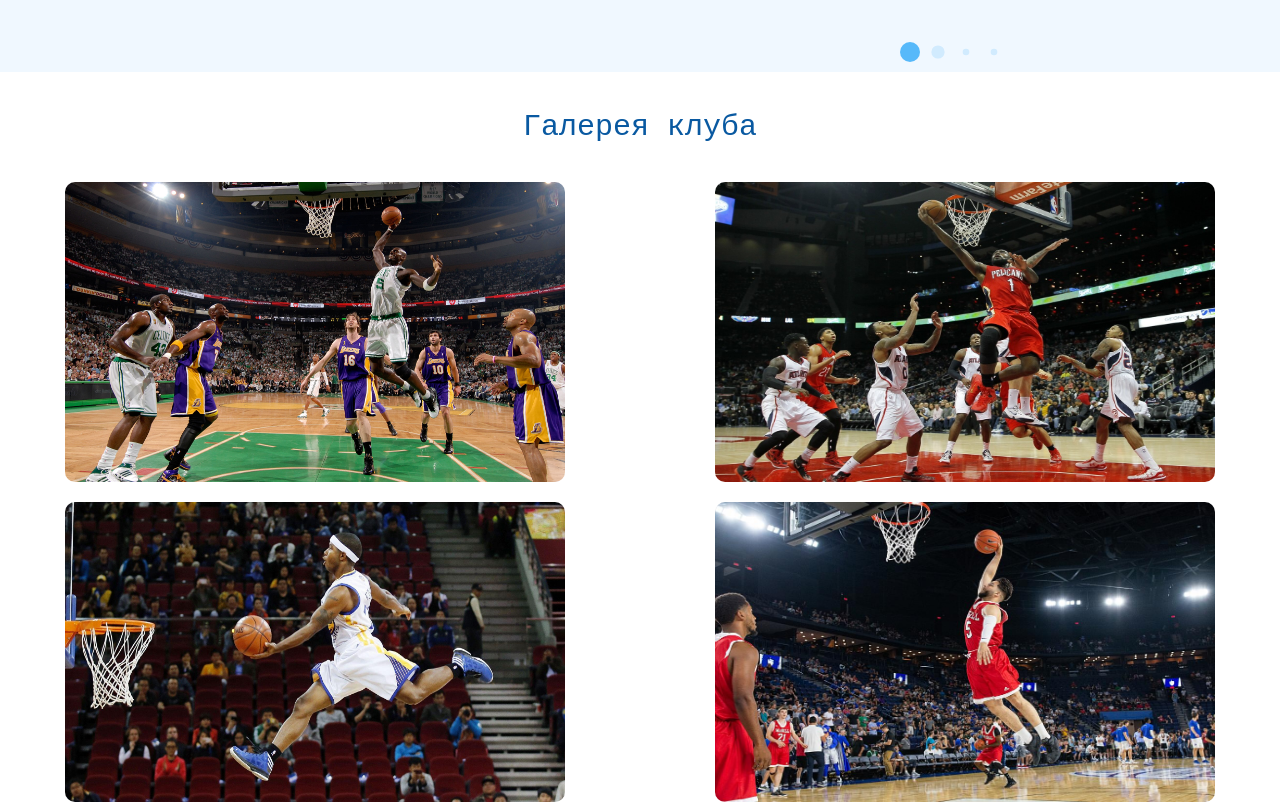
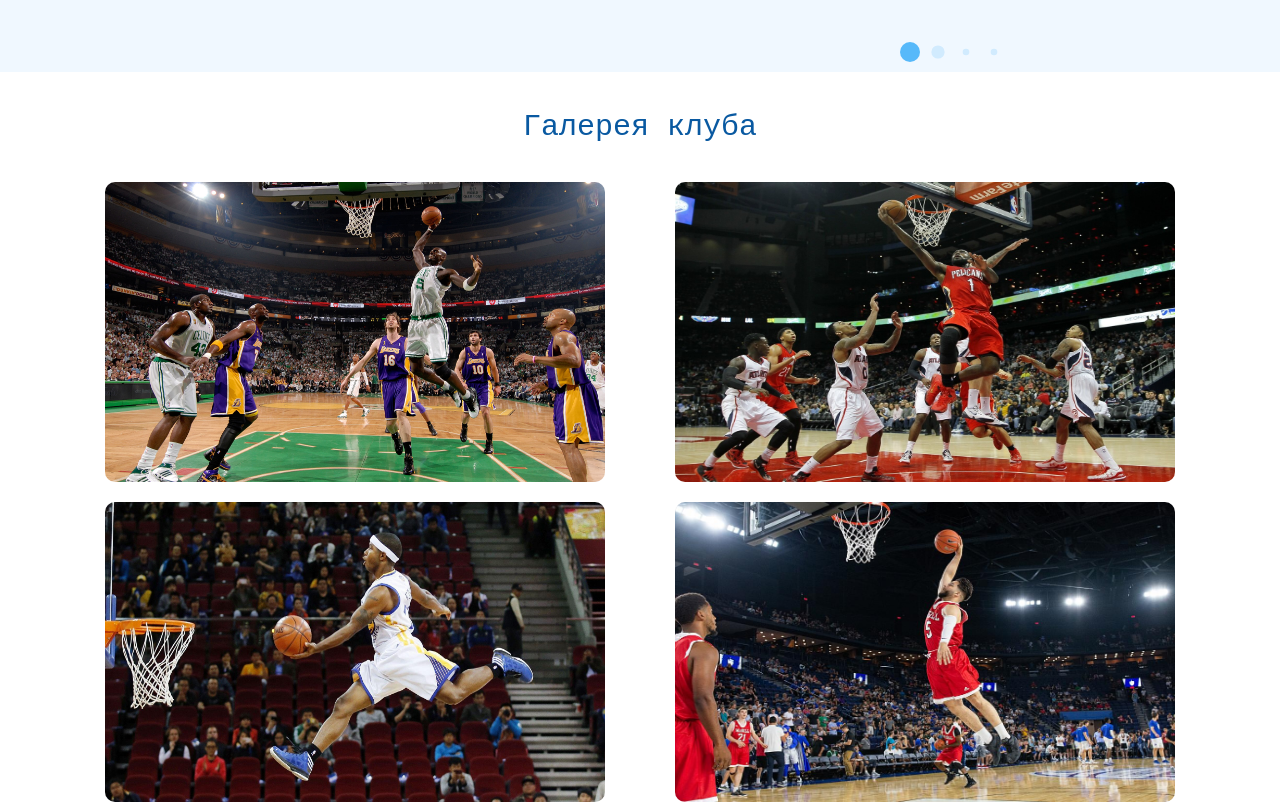
Before and after one commit to weirdmansmr/asd, a plain HTML site: page index.html in a window 1280 px wide. Shown: the part 933-1738 px from the top of the page. Drawn offline with nearby package versions, Linux system fonts and the light colour scheme.

Commit message:
немного изменил дизайн раздела с Матчами и поправил Хэдер

```diff
--- a/scss/main.scss
+++ b/scss/main.scss
@@ -146,7 +146,7 @@ swiper-rtl .swiper-button-next::after {
 //-----Swiper-End-----//
 
 .gallery {
-    margin: 0 0 100px 0;
+    margin: 0 80px 100px 80px;
     h2 {
         font-size: 2rem;
         font-family: monospace;
```
Also changed, not shown: css/main.css.
